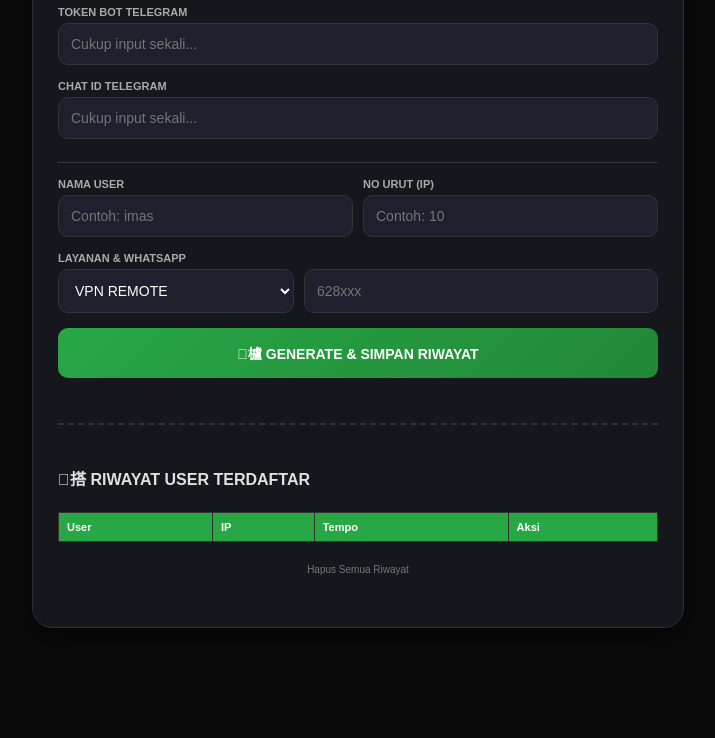
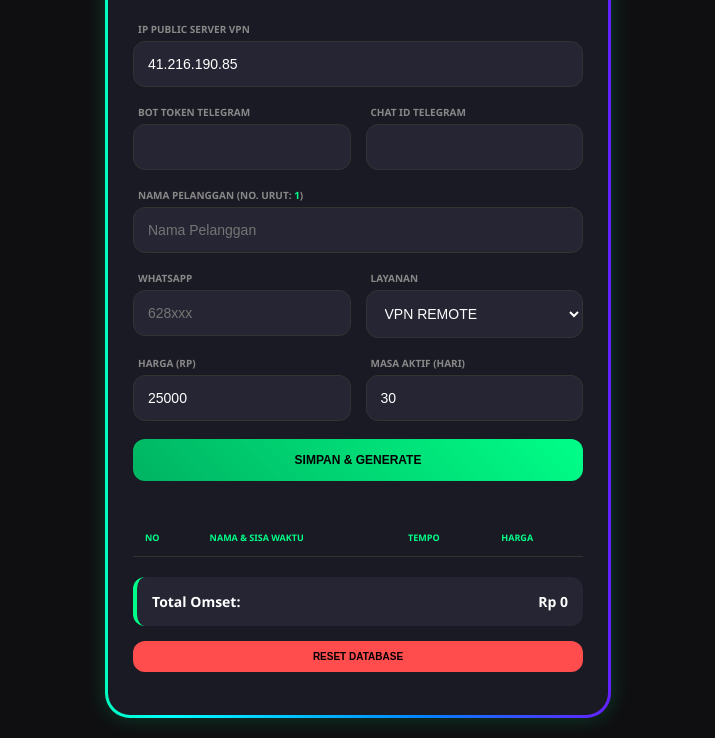
Before and after one commit to rmnetwork2020-arch/RM-NETWORK, a plain HTML site: page index.html in a window 1280 px wide. Shown: the part 108-846 px from the top of the page, without its empty margins (282-997 px from the left). Before the commit the page ends 800 px from the top, so only its background shows below. Drawn offline with Linux system fonts and the light colour scheme.

Commit message:
Update index.html
"update versi terbaru sudah ada masa aktif pelanggan, dan penambahan fitur terbarunya"!

```diff
--- a/index.html
+++ b/index.html
@@ -5,152 +5,197 @@
     <title>RM-NETWORK ULTIMATE AUTO-SYSTEM</title>
     <meta name="viewport" content="width=device-width, initial-scale=1.0, maximum-scale=1.0, user-scalable=no">
     <style>
-        body { font-family: sans-serif; padding: 10px; background: #0a0a0b; color: #e0e0e0; margin: 0; }
-        .card { background: #16161d; padding: 25px; border-radius: 20px; max-width: 600px; margin: auto; border: 1px solid #2c2c3e; box-shadow: 0 10px 30px rgba(0,0,0,0.5); }
-        .header { text-align: center; margin-bottom: 20px; }
-        .header h2 { color: #28a745; margin: 0; font-size: 22px; }
-        label { font-size: 11px; color: #aaa; text-transform: uppercase; font-weight: bold; display: block; margin-bottom: 5px; }
-        input, select, button { width: 100%; padding: 12px; margin-bottom: 15px; border-radius: 10px; border: 1px solid #333; box-sizing: border-box; font-size: 14px; background: #1f1f2e; color: #fff; }
-        .btn-main { background: linear-gradient(135deg, #28a745, #218838); color: white; font-weight: bold; border: none; cursor: pointer; height: 50px; }
-        .btn-copy { background: #3d3d5c; color: white; border: none; padding: 8px; cursor: pointer; border-radius: 6px; font-size: 12px; margin-bottom: 10px; }
-        textarea { width: 100%; height: 80px; font-size: 11px; border-radius: 8px; background: #000; color: #00ff41; border: 1px solid #333; resize: none; padding: 10px; box-sizing: border-box; font-family: monospace; }
-        table { width: 100%; border-collapse: collapse; font-size: 11px; margin-top: 10px; background: #1e1e2d; }
-        th, td { border: 1px solid #333; padding: 8px; text-align: left; }
-        th { background: #28a745; color: white; }
-        .history-sec { margin-top: 30px; border-top: 2px dashed #333; padding-top: 20px; }
-        .btn-del { background: #ff4444; color: white; border: none; padding: 4px 8px; border-radius: 4px; cursor: pointer; }
+        :root { --primary-color: #00ff88; --bg-dark: #0f0f12; --card-bg: #1a1a24; }
+        body { font-family: 'Segoe UI', sans-serif; padding: 20px; background: var(--bg-dark); color: #e0e0e0; margin: 0; display: flex; justify-content: center; }
+        .card-wrapper { position: relative; padding: 3px; border-radius: 25px; background: linear-gradient(90deg, #ff0000, #ff7700, #ffea00, #00ff00, #00ffff, #0084ff, #8400ff, #ff00ff, #ff0000); background-size: 400%; animation: move-bg 8s linear infinite; max-width: 500px; width: 100%; box-shadow: 0 0 20px rgba(0, 255, 136, 0.2); }
+        @keyframes move-bg { 0% { background-position: 0% 50%; } 100% { background-position: 100% 50%; } }
+        .card { background: var(--card-bg); padding: 25px; border-radius: 22px; color: #fff; }
+        .header { text-align: center; margin-bottom: 25px; }
+        .header h2 { color: var(--primary-color); margin: 0; font-size: 24px; letter-spacing: 2px; text-shadow: 0 0 10px rgba(0, 255, 136, 0.5); }
+        label { font-size: 10px; color: #888; text-transform: uppercase; font-weight: bold; display: block; margin-bottom: 5px; margin-left: 5px; }
+        .label-row { display: flex; justify-content: space-between; align-items: center; }
+        .btn-copy { background: #444; color: var(--primary-color); border: none; padding: 2px 8px; border-radius: 4px; font-size: 9px; cursor: pointer; margin-bottom: 5px; }
+        input, select, button { width: 100%; padding: 14px; margin-bottom: 18px; border-radius: 12px; border: 1px solid #333; box-sizing: border-box; font-size: 14px; background: #252533; color: #fff; outline: none; }
+        button { border: none; color: #000; font-weight: bold; cursor: pointer; text-transform: uppercase; font-size: 12px; }
+        .grid { display: grid; grid-template-columns: 1fr 1fr; gap: 15px; }
+        .result-box { background: #0d0d12; padding: 15px; border-radius: 12px; border: 1px solid #00ff88; margin-top: 20px; display: none; }
+        textarea { width: 100%; height: 90px; background: #1a1a24; color: #00ff88; border: 1px solid #333; border-radius: 8px; resize: none; font-family: 'Courier New', monospace; font-size: 10px; padding: 10px; margin-bottom: 10px; }
+        .btn-wa { background: linear-gradient(45deg, #25d366, #128c7e); color: white; margin-bottom: 0; }
+        .btn-cal { background: linear-gradient(45deg, #4285f4, #34a853); color: white; margin-bottom: 0; }
+        table { width: 100%; border-collapse: collapse; margin-top: 20px; font-size: 11px; }
+        th, td { border-bottom: 1px solid #333; padding: 12px; text-align: left; }
+        th { color: var(--primary-color); text-transform: uppercase; font-size: 9px; }
+        tr.clickable { cursor: pointer; }
+        tr.clickable:hover { background: rgba(0, 255, 136, 0.1); }
+        .rekap-box { background: #252533; padding: 15px; border-radius: 12px; margin-top: 20px; border-left: 4px solid var(--primary-color); }
+        .rekap-row { display: flex; justify-content: space-between; font-size: 14px; font-weight: bold; }
+        .sisa-waktu { font-size: 9px; color: #ffea00; display: block; }
     </style>
 </head>
-<body>
-    <div class="card">
-        <div class="header">
-            <h2>笞｡ RM-SYSTEM AUTO</h2>
-            <p style="font-size:12px; color:#777;">System Management User CHR</p>
-        </div>
+<body onload="muatAwal()">
 
-        <label>TOKEN BOT TELEGRAM</label>
-        <input type="text" id="token" oninput="saveConfig()" placeholder="Cukup input sekali...">
+    <div class="card-wrapper">
+        <div class="card">
+            <div class="header">
+                <h2>RM-NETWORK</h2>
+                <p style="font-size: 10px; color: #888; letter-spacing: 3px;">PREMIUM AUTOMATION SYSTEM</p>
+            </div>
 
-        <label>CHAT ID TELEGRAM</label>
-        <input type="text" id="chatId" oninput="saveConfig()" placeholder="Cukup input sekali...">
+            <label>IP Public Server VPN</label>
+            <input type="text" id="ip_serv" placeholder="41.216.190.85" onchange="simpanConfig()">
 
-        <hr style="border:0; border-top:1px solid #333; margin-bottom:15px;">
+            <div class="grid">
+                <div><label>Bot Token Telegram</label><input type="password" id="tok" onchange="simpanConfig()"></div>
+                <div><label>Chat ID Telegram</label><input type="text" id="cid" onchange="simpanConfig()"></div>
+            </div>
 
-        <div style="display:grid; grid-template-columns: 1fr 1fr; gap:10px;">
-            <div><label>Nama User</label><input type="text" id="nama" placeholder="Contoh: imas"></div>
-            <div><label>No Urut (IP)</label><input type="number" id="no" placeholder="Contoh: 10"></div>
-        </div>
+            <label>Nama Pelanggan (No. Urut: <span id="noUrutDisplay" style="color:var(--primary-color)">1</span>)</label>
+            <input type="text" id="n" placeholder="Nama Pelanggan">
 
-        <label>Layanan & WhatsApp</label>
-        <div style="display:grid; grid-template-columns: 1fr 1.5fr; gap:10px;">
-            <select id="tipe">
-                <option value="vpn">VPN REMOTE</option>
-                <option value="pppoe">PPPoE LOKAL</option>
-            </select>
-            <input type="text" id="wa" placeholder="628xxx">
-        </div>
+            <div class="grid">
+                <div><label>WhatsApp</label><input type="number" id="wa" placeholder="628xxx"></div>
+                <div><label>Layanan</label>
+                    <select id="lay">
+                        <option value="VPN">VPN REMOTE</option>
+                        <option value="PPPOE">PPPOE INTERNET</option>
+                    </select>
+                </div>
+            </div>
 
-        <button class="btn-main" onclick="generateAll()">櫨 GENERATE & SIMPAN RIWAYAT</button>
+            <div class="grid">
+                <div><label>Harga (Rp)</label><input type="number" id="hrg" value="25000"></div>
+                <div><label>Masa Aktif (Hari)</label><input type="number" id="hr" value="30"></div>
+            </div>
 
-        <div id="result" style="display:none;">
-            <h4>SCRIPT SERVER (PASTE KE CHR)</h4>
-            <textarea id="sServer"></textarea>
-            <button class="btn-copy" onclick="copy('sServer')">SALIN SCRIPT SERVER</button>
-            <hr>
-        </div>
+            <button onclick="buat()" style="background: linear-gradient(45deg, #00b362, #00ff88);">SIMPAN & GENERATE</button>
 
-        <div class="history-sec">
-            <h4>搭 RIWAYAT USER TERDAFTAR</h4>
-            <table id="userTable">
-                <thead>
-                    <tr>
-                        <th>User</th>
-                        <th>IP</th>
-                        <th>Tempo</th>
-                        <th>Aksi</th>
-                    </tr>
-                </thead>
-                <tbody id="historyBody"></tbody>
+            <div id="result" class="result-box">
+                <div class="label-row"><label>Script Scheduler (Telegram & Putus):</label><button class="btn-copy" onclick="copyText('sSch')">COPY</button></div>
+                <textarea id="sSch" readonly></textarea>
+
+                <div class="label-row"><label>Script Server (Paste di Server):</label><button class="btn-copy" onclick="copyText('sServ')">COPY</button></div>
+                <textarea id="sServ" readonly></textarea>
+
+                <div class="label-row"><label>Script Client & Info Port:</label><button class="btn-copy" onclick="copyText('sCli')">COPY</button></div>
+                <textarea id="sCli" readonly style="height: 120px;"></textarea>
+
+                <div class="grid" style="margin-top: 10px;">
+                    <button class="btn-wa" onclick="kirimWA()">Kirim WA</button>
+                    <button class="btn-cal" onclick="tambahKalender()">Kalender</button>
+                </div>
+            </div>
+
+            <table>
+                <thead><tr><th>No</th><th>Nama & Sisa Waktu</th><th>Tempo</th><th>Harga</th></tr></thead>
+                <tbody id="tabelRiwayat"></tbody>
             </table>
-            <button onclick="clearHistory()" style="background:none; border:none; color:#777; font-size:10px; margin-top:10px; cursor:pointer;">Hapus Semua Riwayat</button>
+            <div class="rekap-box">
+                <div class="rekap-row"><span>Total Omset:</span><span id="totalTagihan">Rp 0</span></div>
+            </div>
+            <button onclick="hapusSemua()" style="background:#ff4d4d; margin-top:15px; font-size:10px; padding:10px;">RESET DATABASE</button>
         </div>
     </div>
 
     <script>
-        // Ambil data otomatis saat web dibuka
-        window.onload = function() {
-            document.getElementById('token').value = localStorage.getItem('rm_token') || '';
-            document.getElementById('chatId').value = localStorage.getItem('rm_chatId') || '';
-            renderHistory();
-        };
-
-        function saveConfig() {
-            localStorage.setItem('rm_token', document.getElementById('token').value);
-            localStorage.setItem('rm_chatId', document.getElementById('chatId').value);
+        function muatAwal() {
+            document.getElementById('tok').value = localStorage.getItem('rm_token') || '';
+            document.getElementById('cid').value = localStorage.getItem('rm_cid') || '';
+            document.getElementById('ip_serv').value = localStorage.getItem('rm_ip') || '41.216.190.85';
+            muatRiwayat();
         }
 
-        function generateAll() {
-            var tok = document.getElementById('token').value;
-            var cid = document.getElementById('chatId').value;
-            var n = document.getElementById('nama').value.replace(/\s+/g, '');
-            var i = document.getElementById('no').value;
-            var tpe = document.getElementById('tipe').value;
-            var w = document.getElementById('wa').value;
-
-            if(!n || !i || !tok || !cid) { alert("Data harus lengkap!"); return; }
-
-            var s = "41.216.190.85";
-            var c = "10.10.10." + i;
-            var pW = 8000 + parseInt(i); var pM = 9000 + parseInt(i); var pA = 7000 + parseInt(i);
-
-            var t = new Date(); t.setDate(t.getDate() + 30);
-            var tStr = t.toLocaleDateString('id-ID', { day:'numeric', month:'long' });
-            var tMik = t.toLocaleDateString('en-US', { month:'short', day:'2-digit', year:'numeric' }).replace(/,/g, '');
-
-            // Simpan ke Riwayat
-            var history = JSON.parse(localStorage.getItem('rm_history') || '[]');
-            history.push({ nama: n, ip: c, tempo: tStr });
-            localStorage.setItem('rm_history', JSON.stringify(history));
-            renderHistory();
-
-            // Generate Script
-            document.getElementById('sServer').value = "/ppp secret add name=\""+n+"\" password=\""+n+"123\" service=l2tp remote-address="+c+" local-address=10.10.10.1 comment=\""+tMik+"\"; /ip firewall nat add action=dst-nat chain=dstnat dst-address="+s+" dst-port="+pW+" protocol=tcp to-addresses="+c+" to-ports=8291 comment=\""+n+"-Winbox\";";
-            document.getElementById('result').style.display = "block";
-            alert("Berhasil! Riwayat tersimpan.");
+        function simpanConfig() {
+            localStorage.setItem('rm_token', document.getElementById('tok').value);
+            localStorage.setItem('rm_cid', document.getElementById('cid').value);
+            localStorage.setItem('rm_ip', document.getElementById('ip_serv').value);
         }
 
-        function renderHistory() {
-            var history = JSON.parse(localStorage.getItem('rm_history') || '[]');
-            var body = document.getElementById('historyBody');
-            body.innerHTML = "";
-            history.forEach((item, index) => {
-                body.innerHTML += `<tr>
-                    <td>${item.nama}</td>
-                    <td>${item.ip}</td>
-                    <td>${item.tempo}</td>
-                    <td><button class="btn-del" onclick="deleteUser(${index})">X</button></td>
-                </tr>`;
-            });
+        function copyText(id) {
+            document.getElementById(id).select();
+            document.execCommand("copy");
+            alert("Disalin!");
         }
 
-        function deleteUser(index) {
-            var history = JSON.parse(localStorage.getItem('rm_history') || '[]');
-            history.splice(index, 1);
-            localStorage.setItem('rm_history', JSON.stringify(history));
-            renderHistory();
+        var dG = {};
+        function buat() {
+            var n = document.getElementById('n').value, l = document.getElementById('lay').value, hr = document.getElementById('hr').value;
+            var hrg = document.getElementById('hrg').value, tok = document.getElementById('tok').value, cid = document.getElementById('cid').value, wa = document.getElementById('wa').value;
+            var ipS = document.getElementById('ip_serv').value;
+            if(!n || !wa) return alert("Isi Nama & WA!");
+
+            var h = JSON.parse(localStorage.getItem('rm_gen') || '[]');
+            var indexLama = h.findIndex(item => item.nama === n);
+            var noUrut = (indexLama !== -1) ? h[indexLama].no : h.length + 1;
+
+            var pX = 9090 + noUrut, pW = 8080 + noUrut;
+
+            var tglExp = new Date(); tglExp.setDate(tglExp.getDate() + parseInt(hr));
+            var tStr = tglExp.toLocaleDateString('id-ID', { day:'2-digit', month:'short', year:'numeric' }).replace(/ /g, '-');
+            var tSch = tglExp.toLocaleDateString('en-US', { month:'short', day:'2-digit', year:'numeric' }).toLowerCase().replace(/ /g, '/');
+            var pass = "rm" + Math.floor(100 + Math.random() * 899);
+
+            var ev = (l === 'VPN') ? `/ip firewall nat remove [find comment="${n}"];` : `/ppp secret disable [find name="${n}"];`;
+            ev += ` /tool fetch url="https://api.telegram.org/bot${tok}/sendMessage?chat_id=${cid}&text=Layanan ${l} ${n} EXPIRED" keep-result=no`;
+            document.getElementById('sSch').value = `/system scheduler add name="EXP-${n}" start-date=${tSch} interval=1d on-event="${ev}"`;
+
+            if(l === 'VPN') {
+                document.getElementById('sServ').value = `/ppp secret add name="${n}" password="${pass}" service=l2tp profile=default comment="${tStr}"; /ip firewall nat add action=dst-nat chain=dstnat dst-port=${pX} protocol=tcp to-ports=8291 comment="${n}"; /ip firewall nat add action=dst-nat chain=dstnat dst-port=${pW} protocol=tcp to-ports=80 comment="${n}";`;
+                document.getElementById('sCli').value = `# INFO LOGIN\n# Winbox: ${ipS}:${pX}\n# Mikhmon: http://${ipS}:${pW}\n# --------------------------\n{ /interface l2tp-client add connect-to=${ipS} user="${n}" password="${pass}" name="VPN-RM-NETWORK" disabled=no; /ip service set winbox port=8291; /ip service set www port=80; }`;
+            } else {
+                document.getElementById('sServ').value = `/ppp secret add name="${n}" profile=default comment="${tStr}"`;
+                document.getElementById('sCli').value = `# PPPOE INTERNET\n# Jatuh Tempo: ${tStr}\n# --------------------------\n# Setup pppoe-client manual`;
+            }
+
+            var dataBaru = {no: noUrut, nama: n, lay: l, tempo: tStr, wa: wa, pX: pX, pW: pW, harga: hrg, tglRaw: tglExp.getTime()};
+            if(indexLama !== -1) h[indexLama] = dataBaru; else h.unshift(dataBaru);
+
+            localStorage.setItem('rm_gen', JSON.stringify(h));
+            muatRiwayat();
+            document.getElementById('result').style.display = "block";
+            dG = {wa: wa, nama: n, tStr: tStr, lay: l, ip: ipS, pX: pX, pW: pW, sc: document.getElementById('sCli').value, hrg: hrg, tgl: tglExp};
         }
 
-        function clearHistory() {
-            if(confirm("Hapus semua riwayat?")) {
-                localStorage.removeItem('rm_history');
-                renderHistory();
-            }
+        function muatUlangPelanggan(index) {
+            var h = JSON.parse(localStorage.getItem('rm_gen'));
+            var p = h[index];
+            document.getElementById('n').value = p.nama;
+            document.getElementById('wa').value = p.wa;
+            document.getElementById('lay').value = p.lay;
+            document.getElementById('hrg').value = p.harga;
+            window.scrollTo({top: 0, behavior: 'smooth'});
+            buat();
         }
 
-        function copy(id) {
-            var t = document.getElementById(id); t.select();
-            document.execCommand("copy"); alert("Script disalin!");
+        function muatRiwayat() {
+            var h = JSON.parse(localStorage.getItem('rm_gen') || '[]');
+            var b = document.getElementById('tabelRiwayat');
+            var total = 0; b.innerHTML = "";
+            var skrg = new Date().getTime();
+            h.forEach((item, index) => {
+                total += parseInt(item.harga || 0);
+                var sisa = Math.ceil((item.tglRaw - skrg) / (1000 * 60 * 60 * 24));
+                var teksSisa = sisa > 0 ? sisa + " Hari Lagi" : "EXPIRED";
+                b.innerHTML += `<tr class="clickable" onclick="muatUlangPelanggan(${index})"><td>${item.no}</td><td><b>${item.nama}</b><span class="sisa-waktu">${teksSisa}</span></td><td>${item.tempo}</td><td>${parseInt(item.harga).toLocaleString()}</td></tr>`;
+            });
+            document.getElementById('noUrutDisplay').innerText = h.length + 1;
+            document.getElementById('totalTagihan').innerText = "Rp " + total.toLocaleString();
         }
+
+        function kirimWA() {
+            var msg = `*[ RM-NETWORK ]*%0AHalo *Kak ${dG.nama}*,%0A%0ATagihan: *Rp ${parseInt(dG.hrg).toLocaleString()}*%0AAktif s/d: *${dG.tStr}*%0A━━━━━━━━━━━━━━━%0A`;
+            if(dG.lay === 'VPN') msg += `🖥️ *Winbox:* ${dG.ip}:${dG.pX}%0A🌐 *Mikhmon:* http://${dG.ip}:${dG.pW}%0A`;
+            msg += `━━━━━━━━━━━━━━━%0A*Script MikroTik:*%0A\`${dG.sc}\`%0A%0ATerima kasih!`;
+            window.open(`https://wa.me/${dG.wa}?text=${msg}`);
+        }
+
+        function tambahKalender() {
+            var start = dG.tgl.toISOString().replace(/-|:|\.\d\d\d/g, "");
+            var title = encodeURIComponent(`JATUH TEMPO: ${dG.nama}`);
+            var details = encodeURIComponent(`Layanan: ${dG.lay}\nPort Winbox: ${dG.pX}\nPort Mikhmon: ${dG.pW}`);
+            window.open(`https://www.google.com/calendar/render?action=TEMPLATE&text=${title}&dates=${start}/${start}&details=${details}`);
+        }
+
+        function hapusSemua() { if(confirm("Hapus semua database?")) { localStorage.removeItem('rm_gen'); muatRiwayat(); } }
     </script>
 </body>
 </html>
```
